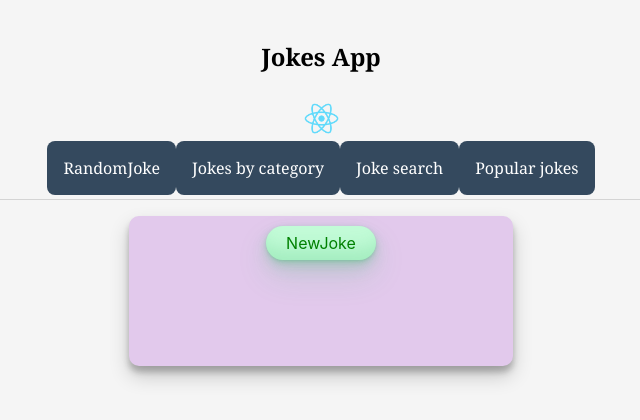
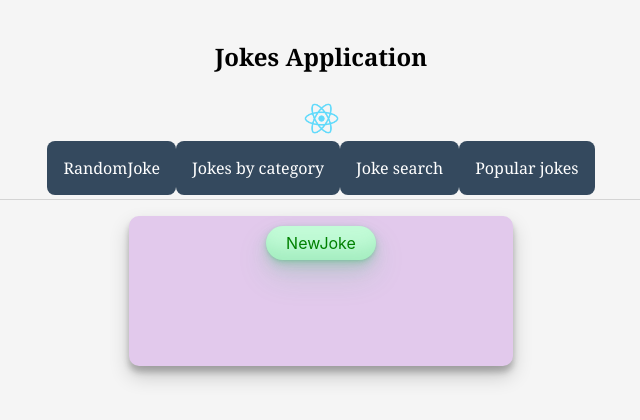
Before and after one commit to rahimiFaranak/Fullstack-project, a React (Create React App) app: page / in a window 1280 px wide. Shown: the top 420 px of the page, without its empty margins (319-959 px from the left). Built offline with nearby package versions, Linux system fonts and the light colour scheme; no server answers.

Commit message:
add Buttom styl1

```diff
--- a/src/Navaigation.js
+++ b/src/Navaigation.js
@@ -4,7 +4,7 @@ import Logo from "./Logo";
 const Navaigation = () => {
   return (
     <nav className="NavBar">
-      <h1 className="nav-h1">Jokes App</h1>
+      <h1 className="nav-h1">Jokes Application</h1>
       <Logo />
       <Link className="App-link" to="/">
         RandomJoke
```
